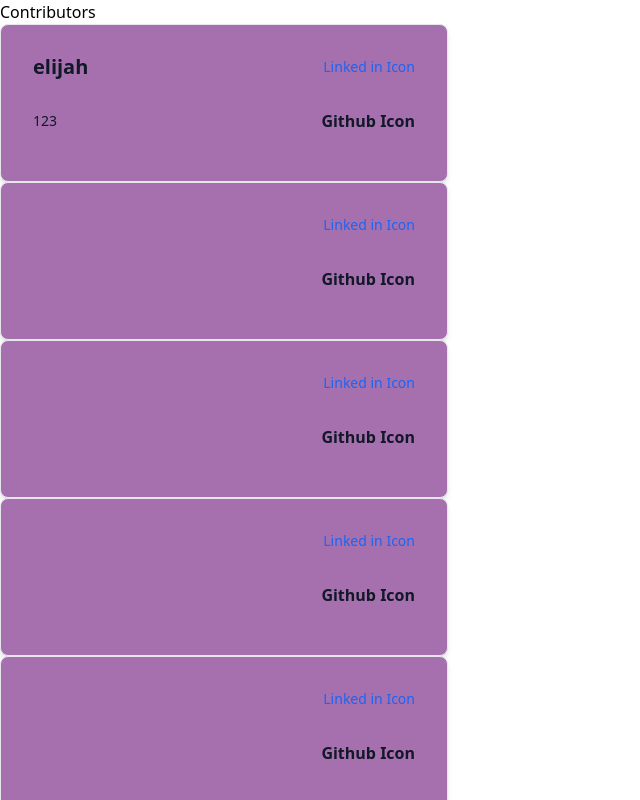
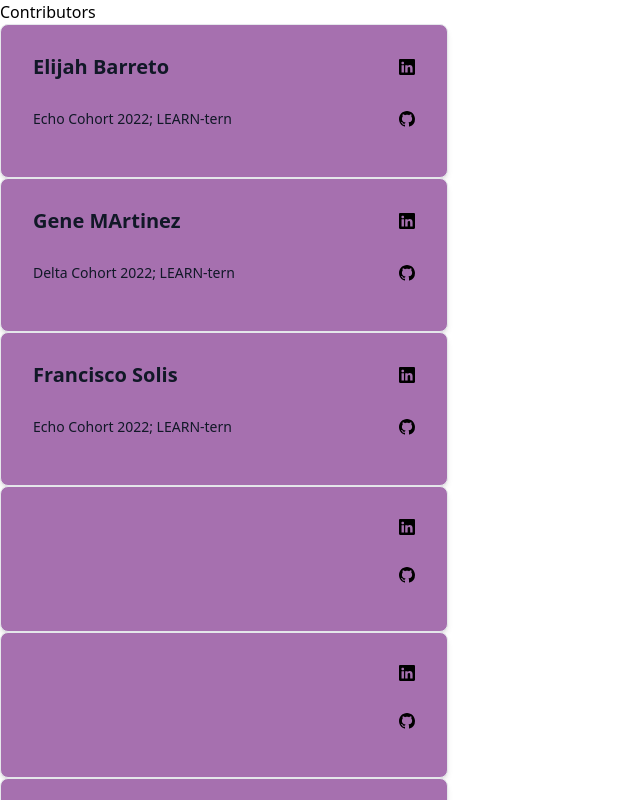
Before and after one commit to LEARNAcademy/student-application, a React (Create React App) app: page /contributor in a window 1280 px wide. Shown: the top 800 px of the page, without its empty margins (0-640 px from the left). Built offline with nearby package versions, Linux system fonts and the light colour scheme.

Commit message:
contributors svg icons applied & in progress

```diff
--- a/src/Helper.js
+++ b/src/Helper.js
@@ -2,24 +2,24 @@
 let contributors = [
   {
     id: 1,
-    name: "elijah",
-    bio: "123",
-    linkedin: "123",
-    gitHubb: "123",
+    name: "Elijah Barreto",
+    bio: "Echo Cohort 2022; LEARN-tern",
+    linkedin: "https://www.linkedin.com/in/elijah-barreto/",
+    gitHubb: "https://github.com/ElijahBcodes",
   },
   {
     id: 2,
-    name: "",
-    bio: "",
-    linkedin: "",
-    gitHubb: "",
+    name: "Gene MArtinez",
+    bio: "Delta Cohort 2022; LEARN-tern",
+    linkedin: "https://www.linkedin.com/in/gene-martinez/",
+    gitHubb: "https://github.com/Genemichael25",
   },
   {
     id: 3,
-    name: "",
-    bio: "",
-    linkedin: "",
-    gitHubb: "",
+    name: " Francisco Solis",
+    bio: "Echo Cohort 2022; LEARN-tern",
+    linkedin: "https://www.linkedin.com/in/francisco-solis-02191995/",
+    gitHubb: "https://github.com/fpsolis219",
   },
   {
     id: 4,
--- a/src/pages/Contributor.js
+++ b/src/pages/Contributor.js
@@ -1,17 +1,17 @@
 import React from "react"
 import { contributors } from "../Helper"
-
-
+import github from "../assets/github.svg"
+import Linkedin from "../assets/Linkedin.svg"
 const Contributor = () => {
   return (
     <>
       <h1>Contributors</h1>
       {contributors.map((contributor) => (
-        <div key={contributor.id} className="w-full max-w-md rounded-lg border bg-learnpurple p-4 shadow-md dark:border-gray-700 dark:bg-gray-800 sm:p-8">
+        <div key={contributor.id} className="w-full max-w-md rounded-lg border bg-learnpurple p-4 shadow-md dark:border-gray-700 dark:bg-gray-800 sm:p-8 flex-wrap">
           <div className="mb-4 flex items-center justify-between">
             <h5 className="text-xl font-bold leading-none text-gray-900">{contributor.name}</h5>
-            <a href="#" className="text-sm font-medium text-blue-600 hover:underline dark:text-blue-500">
-            Linked in Icon
+            <a href={contributor.linkedin} className="text-sm font-medium text-blue-600 hover:underline dark:text-blue-500">
+            < img src={Linkedin}/>
             </a>
           </div>
           <div className="flow-root">
@@ -24,7 +24,9 @@ const Contributor = () => {
                     </p>
                   </div>
                   <div className="inline-flex items-center text-base font-semibold text-gray-900 dark:text-white">
-                          Github Icon
+                    <a href={contributor.gitHubb} className="text-sm font-medium text-blue-600 hover:underline dark:text-blue-500">
+                        < img src={github}/>
+                    </a>
                   </div>
                 </div>
               </li>
```
Also changed, not shown: src/assets/Linkedin.svg (added), src/assets/github.svg (added).
